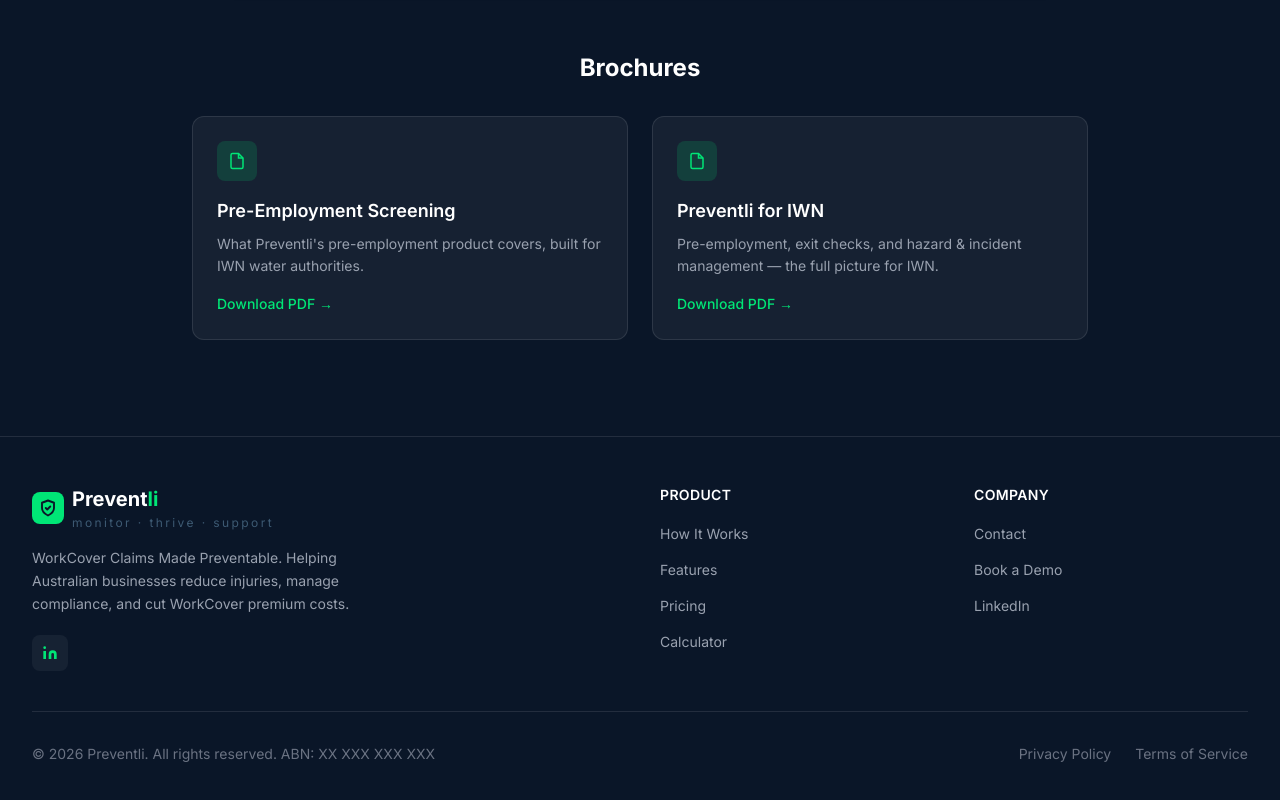
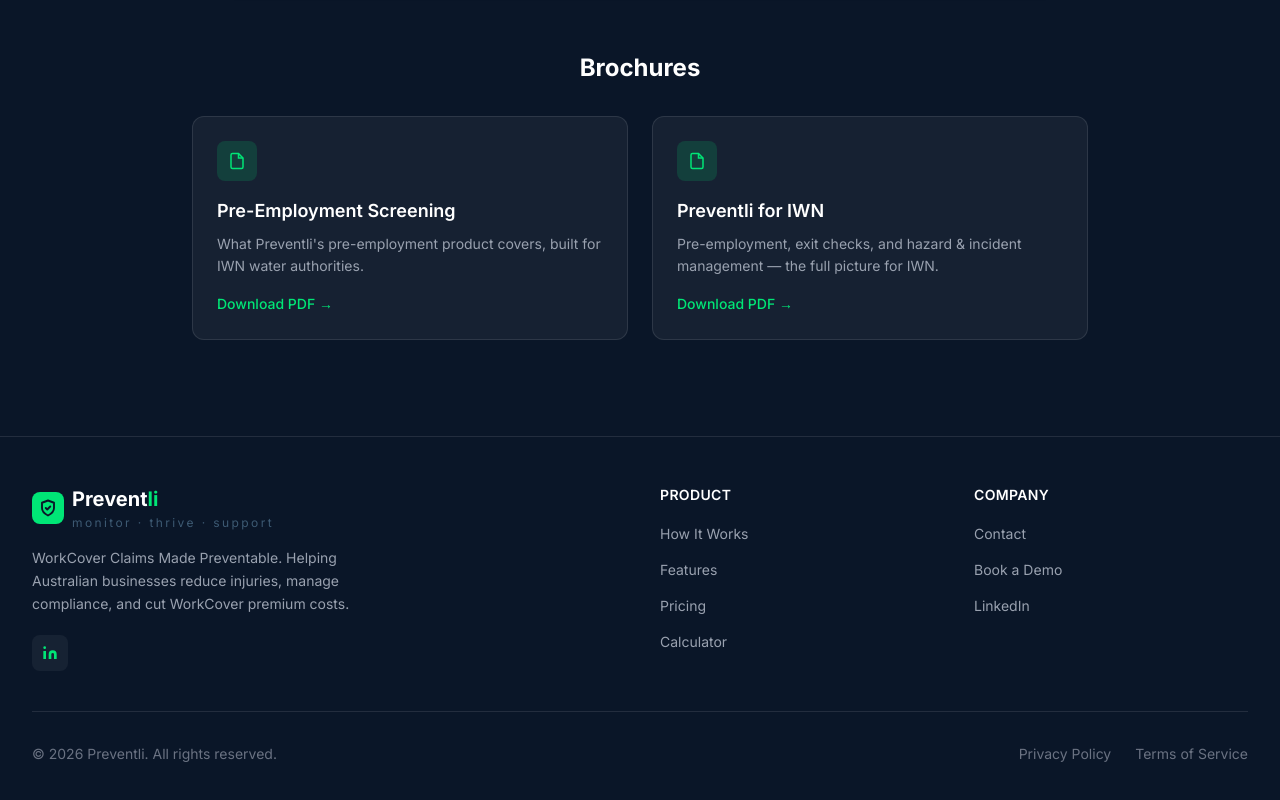
Before and after one commit to paulhopcraft-dot/preventli-site, a Next.js app: page /lmw in a window 1280 px wide. Shown: the part 976-1776 px from the top of the page. Built offline with nearby package versions, Linux system fonts and the light colour scheme; no server answers.

Commit message:
fix(legal): remove ABN placeholder from footer, terms, and privacy pages
No ABN exists yet — "ABN to be inserted" / "ABN: XX XXX XXX XXX" read as
broken copy rather than a real placeholder. Customer-ABN field in the
privacy policy's data-collection list is unrelated and left as-is.

```diff
--- a/app/privacy/page.tsx
+++ b/app/privacy/page.tsx
@@ -29,7 +29,7 @@
           <section>
             <h2 className="text-xl font-bold text-[#0A1628] mb-3">1. About This Policy</h2>
             <p>
-              Preventli Pty Ltd (ABN to be inserted) (<strong>&quot;Preventli&quot;</strong>, <strong>&quot;we&quot;</strong>,{" "}
+              Preventli Pty Ltd (<strong>&quot;Preventli&quot;</strong>, <strong>&quot;we&quot;</strong>,{" "}
               <strong>&quot;us&quot;</strong>, <strong>&quot;our&quot;</strong>) is an Australian company that provides
               WorkCover case management, AI-powered return-to-work planning, and pre-employment health
               assessment software to Australian businesses.
--- a/app/terms/page.tsx
+++ b/app/terms/page.tsx
@@ -30,7 +30,7 @@
             <h2 className="text-xl font-bold text-[#0A1628] mb-3">1. About These Terms</h2>
             <p>
               These Terms of Service (<strong>&quot;Terms&quot;</strong>) form a legally binding agreement between
-              Preventli Pty Ltd (ABN to be inserted) (<strong>&quot;Preventli&quot;</strong>,{" "}
+              Preventli Pty Ltd (<strong>&quot;Preventli&quot;</strong>,{" "}
               <strong>&quot;we&quot;</strong>, <strong>&quot;us&quot;</strong>, <strong>&quot;our&quot;</strong>) and the
               organisation or individual (<strong>&quot;Customer&quot;</strong>, <strong>&quot;you&quot;</strong>,{" "}
               <strong>&quot;your&quot;</strong>) accessing or using the Preventli platform and associated services.
--- a/components/Footer.tsx
+++ b/components/Footer.tsx
@@ -111,8 +111,7 @@
 
         <div className="border-t border-white/10 mt-10 pt-8 flex flex-col sm:flex-row justify-between items-center gap-4">
           <p className="text-gray-500 text-sm">
-            © {currentYear} Preventli. All rights reserved. ABN: XX XXX XXX
-            XXX
+            © {currentYear} Preventli. All rights reserved.
           </p>
           <div className="flex gap-6">
             <Link
```
